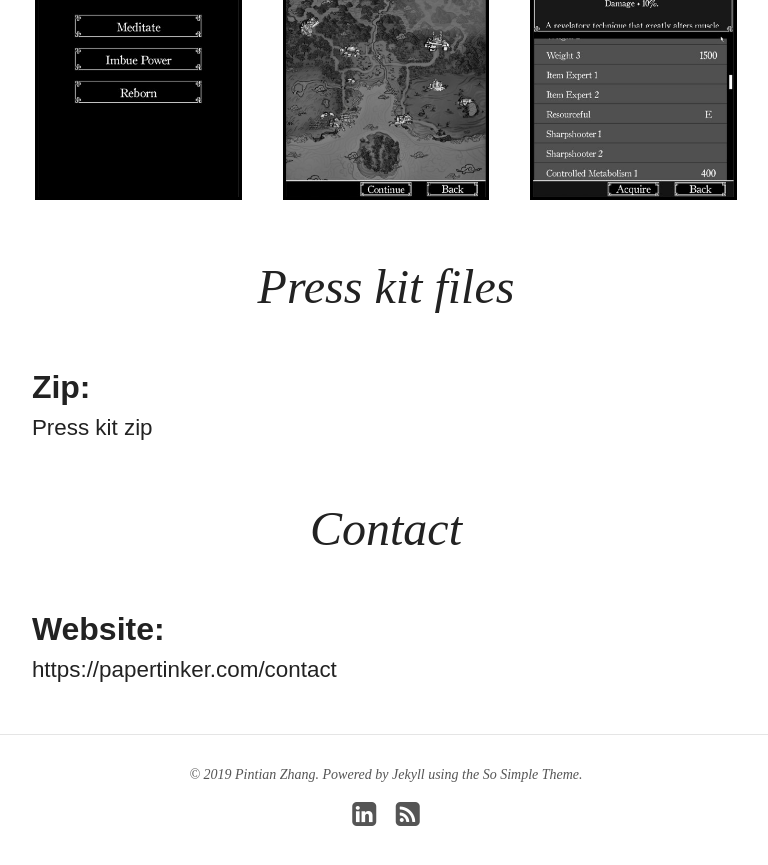
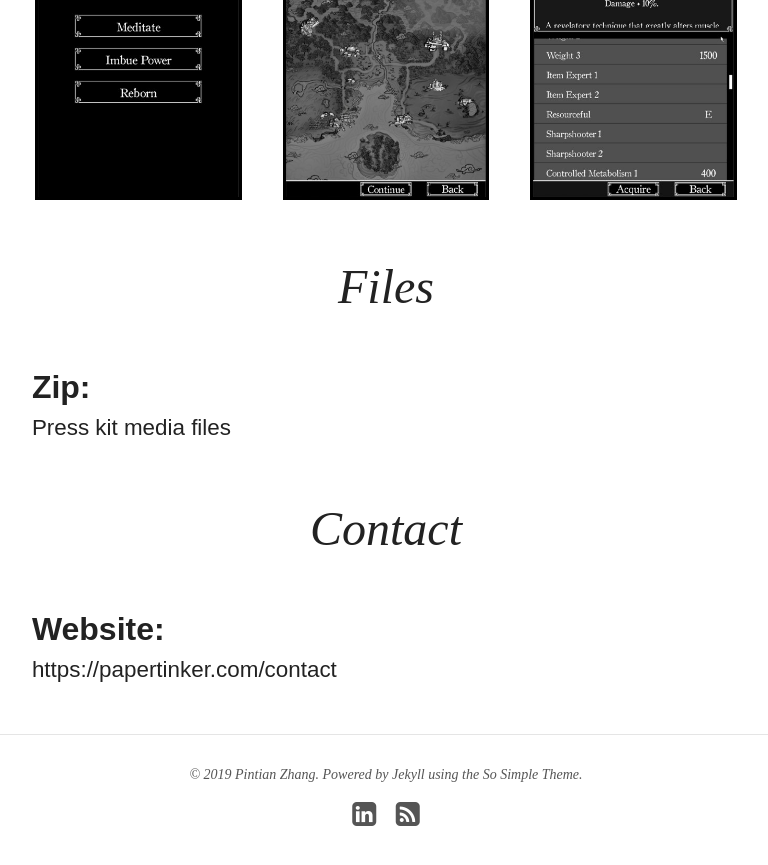
Before and after one commit to papertinker/PaperTinkerSite, a Jekyll site: the page built from games/lifetimes-press-kit.markdown, in a window 1280 px wide and 900 px high, scrolled down 4092 px. Shown: the top 865 px of the window, without its empty margins (254-1022 px from the left). Built offline with Jekyll 4.4.1, drawn with Linux system fonts in a browser that asks for light colours; nearby versions of some CDN libraries; our own code applies the rules of GitHub Pages for plain Markdown files.

Commit message:
Updated Lifetimes Press Kit

```diff
--- a/games/lifetimes-press-kit.markdown
+++ b/games/lifetimes-press-kit.markdown
@@ -200,13 +200,13 @@ ignoreTitle: true
 
 
 
-<div align="center" style="font-family:'volkhov',serif;font-style:italic;font-size:3em;font-weight:400;padding: 1em 0 0.5em 0;">Press kit files</div>
+<div align="center" style="font-family:'volkhov',serif;font-style:italic;font-size:3em;font-weight:400;padding: 1em 0 0.5em 0;">Files</div>
 
 <div align="left" style="font-size:2em;padding: 0.5em 0 0em 0; font-weight: bold;">
 	Zip:
 </div>
 <div align="left" style="font-size:1.4em;padding: 0em 0 0em 0; font-weight: normal;">
-	<a href="https://drive.google.com/file/d/1rIkFBYtcgPogYlXKdC7yNY3gf9Zj0ii0/view?usp=sharing">Press kit zip</a>
+	<a href="https://drive.google.com/file/d/1rIkFBYtcgPogYlXKdC7yNY3gf9Zj0ii0/view?usp=sharing">Press kit media files</a>
 </div>
 
 
```
